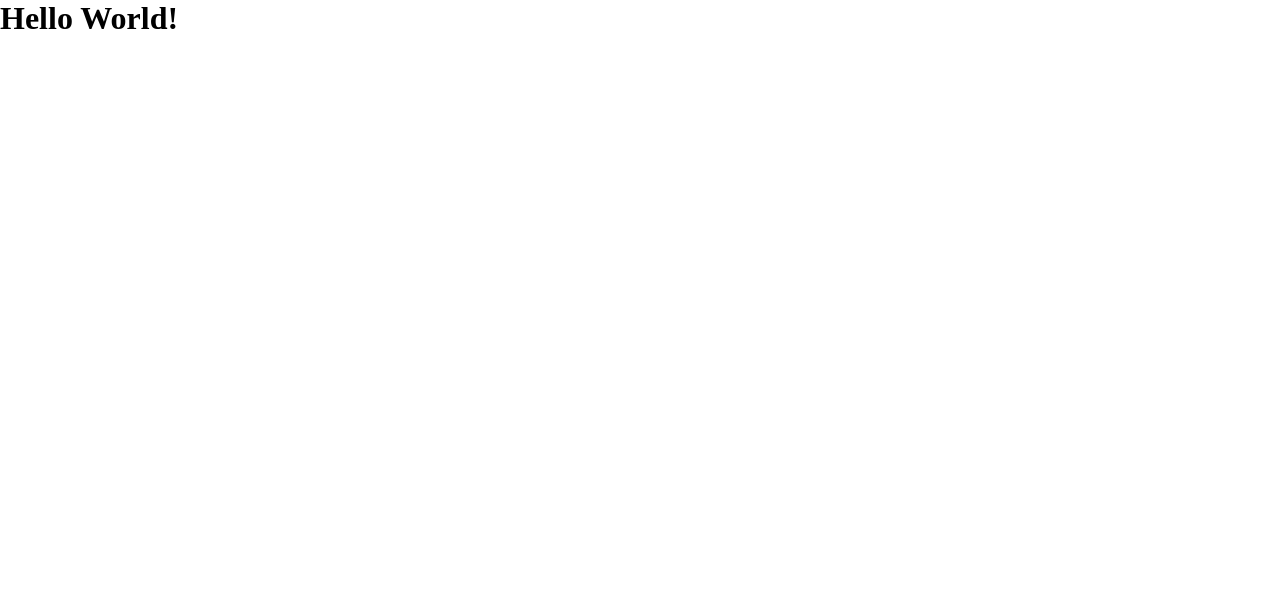
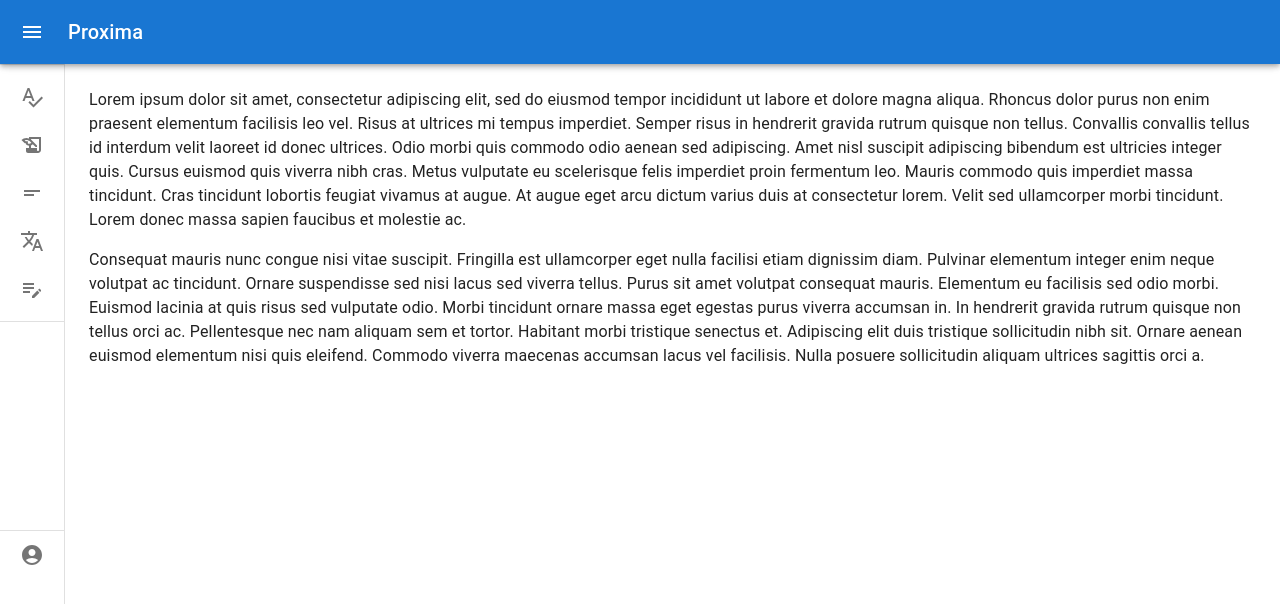
Before and after one commit to tope-olajide/sabi-ai, a Next.js app: page / in a window 1280 px wide. Shown: the top 604 px of the page. Built offline with nearby package versions, Linux system fonts and the light colour scheme.

Commit message:
Implement the Side Navigation Bar UI

```diff
--- a/src/app/page.tsx
+++ b/src/app/page.tsx
@@ -1,11 +1,9 @@
-
+import SideBar from "@/components/SideBar";
 
 export default function Home() {
   return (
     <>
-      <h1>
-        Hello World!
-      </h1>
+      <SideBar/>
     </>
   );
 }
--- /dev/null
+++ b/src/components/SideBar.tsx
@@ -0,0 +1,243 @@
+"use client";
+
+import * as React from "react";
+import { styled, useTheme, Theme, CSSObject } from "@mui/material/styles";
+import Box from "@mui/material/Box";
+import MuiDrawer from "@mui/material/Drawer";
+import MuiAppBar, { AppBarProps as MuiAppBarProps } from "@mui/material/AppBar";
+import Toolbar from "@mui/material/Toolbar";
+import List from "@mui/material/List";
+import CssBaseline from "@mui/material/CssBaseline";
+import Typography from "@mui/material/Typography";
+import Divider from "@mui/material/Divider";
+import IconButton from "@mui/material/IconButton";
+import MenuIcon from "@mui/icons-material/Menu";
+import ChevronLeftIcon from "@mui/icons-material/ChevronLeft";
+import ChevronRightIcon from "@mui/icons-material/ChevronRight";
+import ListItem from "@mui/material/ListItem";
+import ListItemButton from "@mui/material/ListItemButton";
+import ListItemIcon from "@mui/material/ListItemIcon";
+import ListItemText from "@mui/material/ListItemText";
+import InboxIcon from "@mui/icons-material/MoveToInbox";
+import MailIcon from "@mui/icons-material/Mail";
+import CloseIcon from "@mui/icons-material/Close";
+import SpellcheckIcon from "@mui/icons-material/Spellcheck";
+import EditNoteIcon from "@mui/icons-material/EditNote";
+import HistoryEduIcon from "@mui/icons-material/HistoryEdu";
+import Translate from "@mui/icons-material/Translate";
+import ShortTextIcon from "@mui/icons-material/ShortText";
+import AccountIcon from "@mui/icons-material/AccountCircle";
+const drawerWidth = 240;
+
+const openedMixin = (theme: Theme): CSSObject => ({
+  width: drawerWidth,
+  transition: theme.transitions.create("width", {
+    easing: theme.transitions.easing.sharp,
+    duration: theme.transitions.duration.enteringScreen,
+  }),
+  overflowX: "hidden",
+});
+
+const closedMixin = (theme: Theme): CSSObject => ({
+  transition: theme.transitions.create("width", {
+    easing: theme.transitions.easing.sharp,
+    duration: theme.transitions.duration.leavingScreen,
+  }),
+  overflowX: "hidden",
+  width: `calc(${theme.spacing(7)} + 1px)`,
+  [theme.breakpoints.up("sm")]: {
+    width: `calc(${theme.spacing(8)} + 1px)`,
+  },
+});
+
+const DrawerHeader = styled("div")(({ theme }) => ({
+  display: "flex",
+  alignItems: "center",
+  justifyContent: "flex-end",
+  padding: theme.spacing(0, 1),
+  // necessary for content to be below app bar
+  ...theme.mixins.toolbar,
+}));
+
+interface AppBarProps extends MuiAppBarProps {
+  open?: boolean;
+}
+
+const AppBar = styled(MuiAppBar, {
+  shouldForwardProp: (prop) => prop !== "open",
+})<AppBarProps>(({ theme, open }) => ({
+  zIndex: theme.zIndex.drawer + 1,
+  transition: theme.transitions.create(["width", "margin"], {
+    easing: theme.transitions.easing.sharp,
+    duration: theme.transitions.duration.leavingScreen,
+  }),
+  ...(open && {
+    marginLeft: drawerWidth,
+    width: `calc(100% - ${drawerWidth}px)`,
+    transition: theme.transitions.create(["width", "margin"], {
+      easing: theme.transitions.easing.sharp,
+      duration: theme.transitions.duration.enteringScreen,
+    }),
+  }),
+}));
+
+const Drawer = styled(MuiDrawer, {
+  shouldForwardProp: (prop) => prop !== "open",
+})(({ theme, open }) => ({
+  width: drawerWidth,
+  flexShrink: 0,
+  whiteSpace: "nowrap",
+  boxSizing: "border-box",
+  ...(open && {
+    ...openedMixin(theme),
+    "& .MuiDrawer-paper": openedMixin(theme),
+  }),
+  ...(!open && {
+    ...closedMixin(theme),
+    "& .MuiDrawer-paper": closedMixin(theme),
+  }),
+}));
+
+export default function SideBar() {
+  const theme = useTheme();
+  const [open, setOpen] = React.useState(false);
+
+  const handleDrawerOpen = () => {
+    setOpen(true);
+  };
+
+  const handleDrawerClose = () => {
+    setOpen(false);
+  };
+  const toggleSideBar = () => {
+    setOpen(!open);
+  };
+  return (
+    <Box sx={{ display: "flex" }}>
+      <CssBaseline />
+      <AppBar position="fixed">
+        <Toolbar>
+          <IconButton
+            color="inherit"
+            aria-label="open drawer"
+            onClick={toggleSideBar}
+            edge="start"
+            sx={{
+              marginRight: 2,
+            }}
+          >
+            {open ? <CloseIcon /> : <MenuIcon />}
+          </IconButton>
+          <Typography variant="h6" noWrap component="div">
+            Proxima
+          </Typography>
+        </Toolbar>
+      </AppBar>
+      <Drawer
+        variant="permanent"
+        open={open}
+
+      >
+        <DrawerHeader></DrawerHeader>
+        <Divider />
+        <List>
+          {[
+            "Grammar Checker",
+            "Paraphraser",
+            "Summarizer",
+            "Translator",
+            "Content Generator",
+          ].map((text, index) => (
+            <ListItem key={text} disablePadding sx={{ display: "block" }}>
+              <ListItemButton
+                sx={{
+                  minHeight: 48,
+                  justifyContent: open ? "initial" : "center",
+                  px: 2.5,
+                }}
+              >
+                <ListItemIcon
+                  sx={{
+                    minWidth: 0,
+                    mr: open ? 3 : "auto",
+                    justifyContent: "center",
+                  }}
+                >
+                  {index == 0 ? (
+                    <SpellcheckIcon />
+                  ) : index == 1 ? (
+                    <HistoryEduIcon />
+                  ) : index == 2 ? (
+                    <ShortTextIcon />
+                  ) : index == 3 ? (
+                    <Translate />
+                  ) : (
+                    <EditNoteIcon />
+                  )}
+                </ListItemIcon>
+                <ListItemText primary={text} sx={{ opacity: open ? 1 : 0 }} />
+              </ListItemButton>
+            </ListItem>
+          ))}
+        </List>
+        <Divider />
+        <List sx={{mt:25}}><Divider />
+          {["Account",].map((text, index) => (
+            <ListItem key={text} disablePadding sx={{ display: "block" }}>
+              <ListItemButton
+                sx={{
+                  minHeight: 48,
+                  justifyContent: open ? "initial" : "center",
+                  px: 2.5,
+                }}
+              >
+                <ListItemIcon
+                  sx={{
+                    minWidth: 0,
+                    mr: open ? 3 : "auto",
+                    justifyContent: "center",
+                  }}
+                >
+                  {index % 2 === 0 ? <AccountIcon /> : <MailIcon />}
+                </ListItemIcon>
+                <ListItemText primary={text} sx={{ opacity: open ? 1 : 0 }} />
+              </ListItemButton>
+            </ListItem>
+          ))}
+        </List>
+      </Drawer>
+      <Box component="main" sx={{ flexGrow: 1, p: 3 }}>
+        <DrawerHeader />
+        <Typography paragraph>
+          Lorem ipsum dolor sit amet, consectetur adipiscing elit, sed do
+          eiusmod tempor incididunt ut labore et dolore magna aliqua. Rhoncus
+          dolor purus non enim praesent elementum facilisis leo vel. Risus at
+          ultrices mi tempus imperdiet. Semper risus in hendrerit gravida rutrum
+          quisque non tellus. Convallis convallis tellus id interdum velit
+          laoreet id donec ultrices. Odio morbi quis commodo odio aenean sed
+          adipiscing. Amet nisl suscipit adipiscing bibendum est ultricies
+          integer quis. Cursus euismod quis viverra nibh cras. Metus vulputate
+          eu scelerisque felis imperdiet proin fermentum leo. Mauris commodo
+          quis imperdiet massa tincidunt. Cras tincidunt lobortis feugiat
+          vivamus at augue. At augue eget arcu dictum varius duis at consectetur
+          lorem. Velit sed ullamcorper morbi tincidunt. Lorem donec massa sapien
+          faucibus et molestie ac.
+        </Typography>
+        <Typography paragraph>
+          Consequat mauris nunc congue nisi vitae suscipit. Fringilla est
+          ullamcorper eget nulla facilisi etiam dignissim diam. Pulvinar
+          elementum integer enim neque volutpat ac tincidunt. Ornare suspendisse
+          sed nisi lacus sed viverra tellus. Purus sit amet volutpat consequat
+          mauris. Elementum eu facilisis sed odio morbi. Euismod lacinia at quis
+          risus sed vulputate odio. Morbi tincidunt ornare massa eget egestas
+          purus viverra accumsan in. In hendrerit gravida rutrum quisque non
+          tellus orci ac. Pellentesque nec nam aliquam sem et tortor. Habitant
+          morbi tristique senectus et. Adipiscing elit duis tristique
+          sollicitudin nibh sit. Ornare aenean euismod elementum nisi quis
+          eleifend. Commodo viverra maecenas accumsan lacus vel facilisis. Nulla
+          posuere sollicitudin aliquam ultrices sagittis orci a.
+        </Typography>
+      </Box>
+    </Box>
+  );
+}
```
